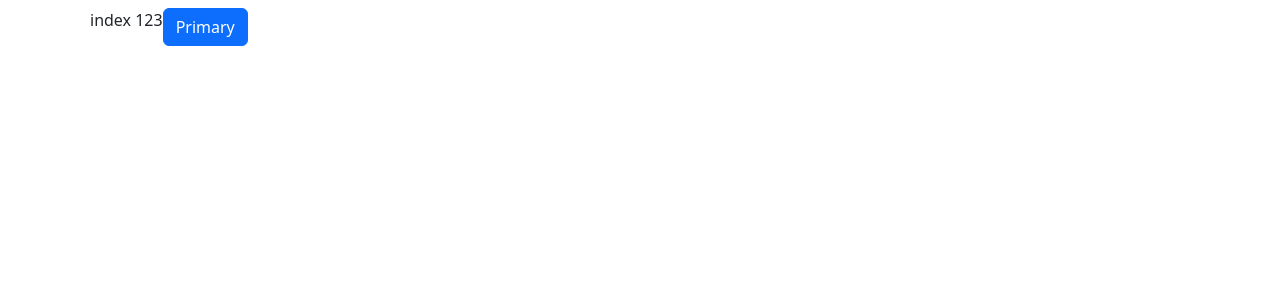
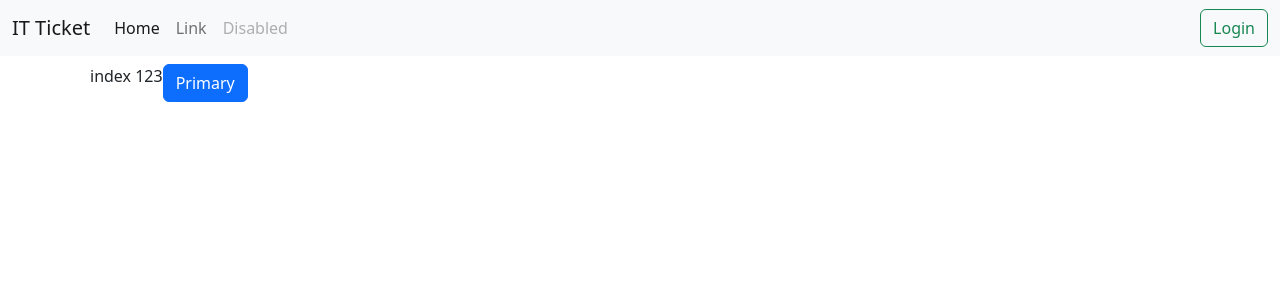
Before and after one commit to polipl/papsi_lab, a Django app: page / in a window 1280 px wide. Shown: the top 300 px of the page. Run offline with Django 4.2, Linux system fonts and the light colour scheme.

Commit message:
add nav bar

```diff
--- a/ITticket/MAINPAGE/templates/MAINPAGE/base.html
+++ b/ITticket/MAINPAGE/templates/MAINPAGE/base.html
@@ -7,6 +7,32 @@
     <link href="https://cdn.jsdelivr.net/npm/bootstrap@5.2.2/dist/css/bootstrap.min.css" rel="stylesheet" integrity="sha384-Zenh87qX5JnK2Jl0vWa8Ck2rdkQ2Bzep5IDxbcnCeuOxjzrPF/et3URy9Bv1WTRi" crossorigin="anonymous">
   </head>
   <body>
+
+    <nav class="navbar navbar-expand-lg bg-light">
+        <div class="container-fluid">
+          <button class="navbar-toggler" type="button" data-bs-toggle="collapse" data-bs-target="#navbarTogglerDemo01" aria-controls="navbarTogglerDemo01" aria-expanded="false" aria-label="Toggle navigation">
+            <span class="navbar-toggler-icon"></span>
+          </button>
+          <div class="collapse navbar-collapse" id="navbarTogglerDemo01">
+            <a class="navbar-brand" href="#">IT Ticket</a>
+            <ul class="navbar-nav me-auto mb-2 mb-lg-0">
+              <li class="nav-item">
+                <a class="nav-link active" aria-current="page" href="#">Home</a>
+              </li>
+              <li class="nav-item">
+                <a class="nav-link" href="#">Link</a>
+              </li>
+              <li class="nav-item">
+                <a class="nav-link disabled">Disabled</a>
+              </li>
+            </ul>
+            <form class="d-flex" role="search">
+              <button class="btn btn-outline-success" type="submit">Login</button>
+            </form>
+          </div>
+        </div>
+      </nav>
+
     <div class="container">
         {% block content %}
         {% endblock %}
--- a/ITticket/MAINPAGE/views.py
+++ b/ITticket/MAINPAGE/views.py
@@ -5,7 +5,10 @@ from django.http import HttpResponse,HttpResponseRedirect
 # Create your views here.
 
 class MainPage(View):
-    """ klasa zwraca widok index.html głównej strony
+    """
+        klasa zwraca widok index.html głównej strony
+
+        :template:`MAINPAGE/index.html`
     """
     def get(self, request, *args, **kwargs):
         return render(request,'MAINPAGE/index.html')
```
Also changed, not shown: 1 other file.
